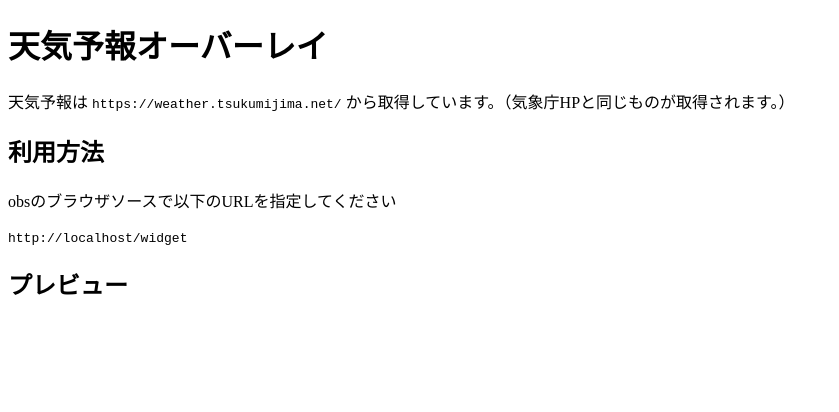
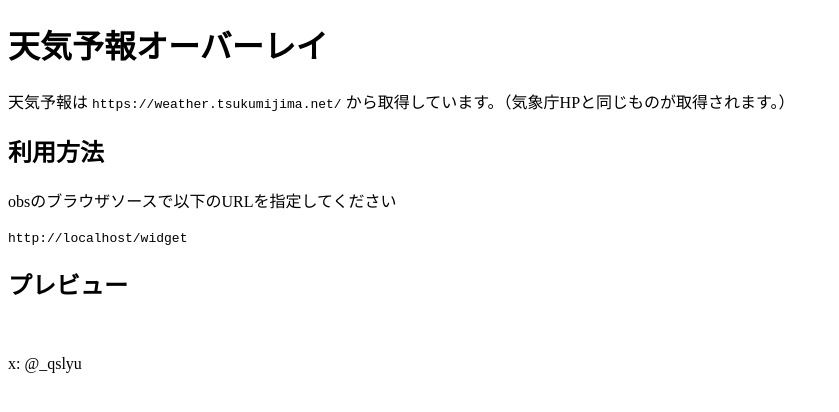
Before and after one commit to qslyu/weather-widget, a React (Vite) app: page / in a window 1280 px wide. Shown: the top 412 px of the page, without its empty margins (0-839 px from the left). Built offline with nearby package versions, Linux system fonts and the light colour scheme; no server answers.

Commit message:
Add author attribution

```diff
--- a/src/app.jsx
+++ b/src/app.jsx
@@ -11,6 +11,8 @@ export default function App() {
       <br />
       <h2>プレビュー</h2>
       <div style={{containerType: 'inline-size', width:'300px'}}><Widget /></div>
+      <br />
+      <p>x: @_qslyu</p>
     </div>
   );
 }
```
